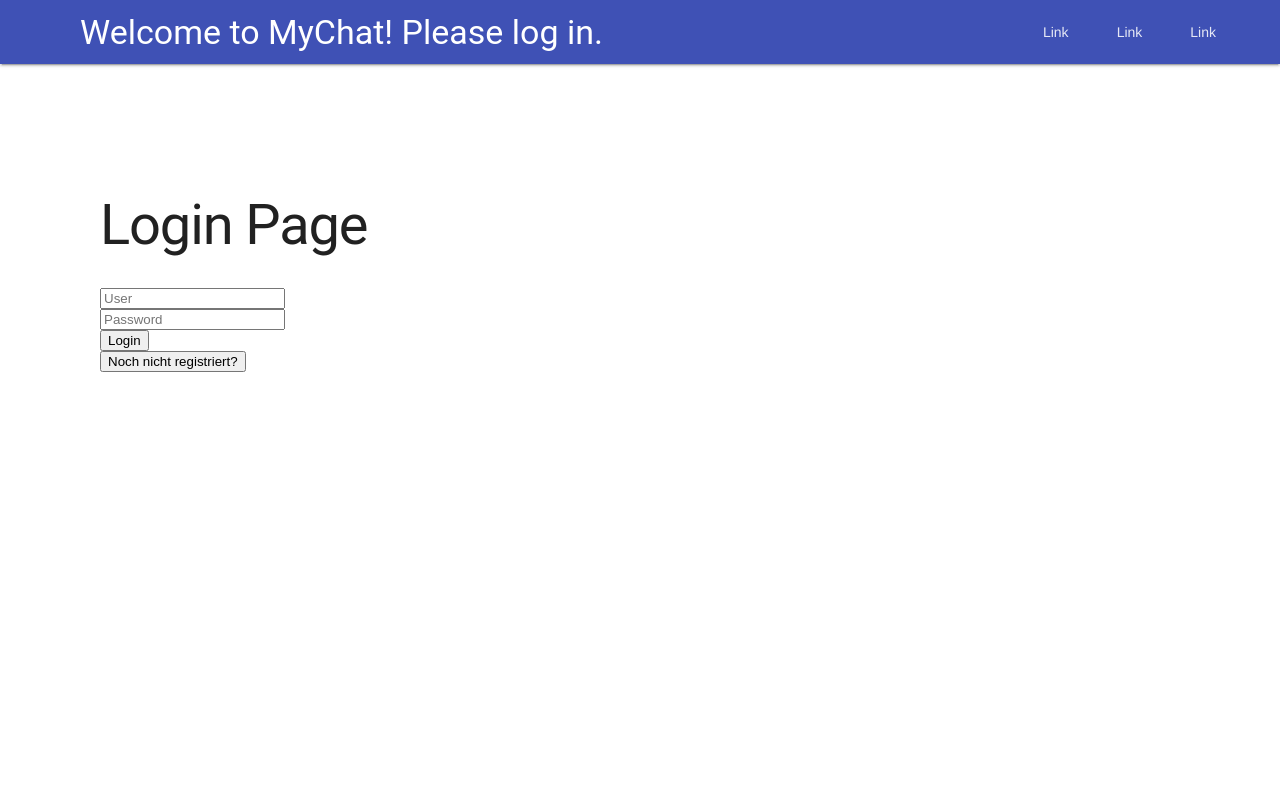
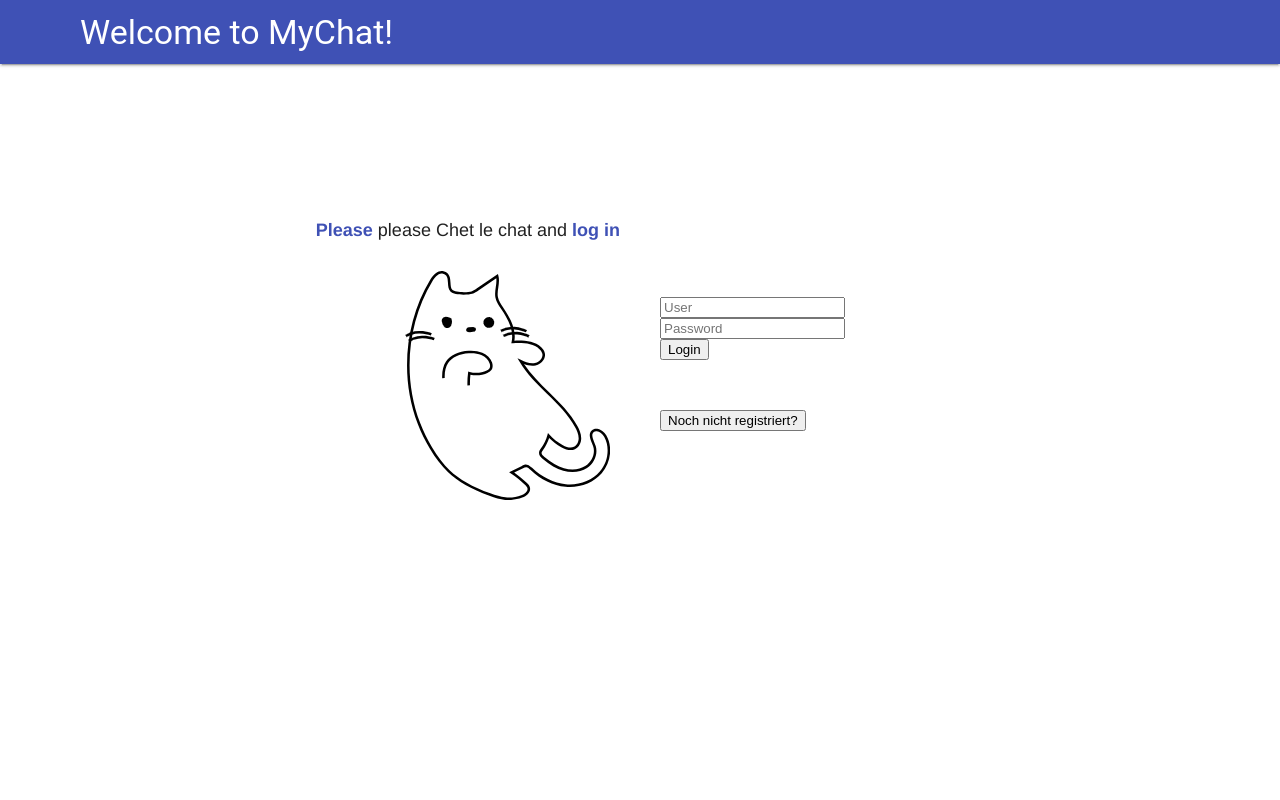
Before and after one commit to SarahZimmermann-Schmutzler/MyChat, a Django app: template MyChat/chatarea/templates/auth/login.html in a window 1280 px wide. Run offline with Django 3.2, Linux system fonts and the light colour scheme; the template is opened without the code that fills it, so the values that code supplies are empty.

Commit message:
layout login page

```diff
--- a/MyChat/chatarea/templates/auth/login.html
+++ b/MyChat/chatarea/templates/auth/login.html
@@ -1,12 +1,60 @@
 {% extends "base.html" %}
 {% block content %}
 
-<h1>Login Page</h1>
+<style>
+    .content-container {
+        width: 100%;
+        height: 50vh;
+        display: flex;
+    }
+
+    .left-container {
+        width: 50%;
+        display: flex;
+        flex-direction: column;
+        justify-content: center;
+        align-items:flex-end;
+        margin-right: 20px;
+        /* background-color: aqua; */
+    }
+
+    .text-container {
+        margin-bottom: 20px;
+        font-size: 18px;
+    }
+
+    .right-container {
+        width: 50%;
+        display: flex;
+        flex-direction: column;
+        justify-content: center;
+        align-items: flex-start;
+        margin-left: 20px;
+        /* background-color: yellow; */
+    }
+
+    .form {
+        margin-bottom: 50px;
+    }
+</style>
+
+<div class="content-container">
+    <div class="left-container">
+        <div class="text-container">
+            <span style="color: #3F51B5; font-weight: bold;">Please</span> please Chet le chat and <span style="color: #3F51B5; font-weight: bold;">log in</span>
             {% if wrongPassword %}
             <p>Benutzername oder Passwort ist falsch</p>
             {% endif %}
+        </div>
 
-<form method="POST" action="/login/">
+        <div>
+            {% load static %}
+            <img src="{% static 'img/cat.png' %}">
+        </div>
+    </div>
+
+    <div class="right-container">
+        <form class="form" method="POST" action="/login/">
             {% csrf_token %}
             <!-- muss immer mit! sonst werden daten nicht an Backend weitergeleitet -->
             <input type="hidden" name="redirect" value="{{redirect}}">
@@ -20,4 +68,6 @@
             {% csrf_token %}
             <button>Noch nicht registriert?</button>
         </form>
+    </div>
+</div>
 {% endblock %}
--- a/MyChat/chatarea/templates/chat/index.html
+++ b/MyChat/chatarea/templates/chat/index.html
@@ -12,7 +12,6 @@
     <!-- alle Nachrichten des Chats mit der id=1 werden auf Seite angezeigt, inkl Erstellungsdatum und Autor -->
 </div>
 
-<!-- JS Function -->
 <script>
     // senden Daten an Backend und geben sie wieder aus
     async function sendMessage() {
@@ -29,7 +28,7 @@
 
         try {
             const wholeDate = new Date().toString();
-            const date = wholeDate.slice(4,15)
+            const date = wholeDate.slice(4, 15)
             messageContainer.innerHTML += `<div id='deleteMessage'><span class="color-grey">[${date}]</span> {{request.user}}: <i class="color-grey">${messagefield.value}</i></div>`;
             // Kopie der neuen Nachricht wird generiert in grau
 
--- a/MyChat/templates/base.html
+++ b/MyChat/templates/base.html
@@ -10,6 +10,7 @@
     {% load static %}
     <link rel="stylesheet" href="{% static 'css/style.css' %}">
     <link rel="shortcut icon" type="image/png" href="{% static 'img/cat.png' %}">
+    <!-- <script type="text/javascript" src="{% static 'js/script.js' %}"></script> -->
 
     <script defer src="https://code.getmdl.io/1.3.0/material.min.js"></script>
     <title>MyChat</title>
@@ -20,28 +21,28 @@
 <div class="mdl-layout mdl-js-layout mdl-layout--fixed-header">
     <header class="mdl-layout__header">
         <div class="mdl-layout__header-row">
-
             <!-- Title -->
             {% if request.user.is_authenticated %}
             <span class="mdl-layout-title">Welcome to MyChat, {{request.user}}</span>
             <!-- user is welcomed by name if logged in -->
 
             {% else %}
-            <h3>Welcome to MyChat! Please log in.</h3>
+            <h3>Welcome to MyChat!</h3>
 
             {% endif %}
 
             <!-- Add spacer, to align navigation to the right -->
             <div class="mdl-layout-spacer"></div>
             <!-- Navigation. We hide it in small screens. -->
-            <nav class="mdl-navigation mdl-layout--large-screen-only">
+            <!-- <nav class="mdl-navigation mdl-layout--large-screen-only">
                 <a class="mdl-navigation__link" href="">Link</a>
                 <a class="mdl-navigation__link" href="">Link</a>
                 <a class="mdl-navigation__link" href="">Link</a>
-            </nav>
+            </nav> -->
         </div>
     </header>
-    <div class="mdl-layout__drawer">
+
+    <!-- <div class="mdl-layout__drawer">
         <span class="mdl-layout-title">Chatroom</span>
         <nav class="mdl-navigation">
             <a class="mdl-navigation__link" href="">Link</a>
@@ -49,7 +50,7 @@
             <a class="mdl-navigation__link" href="">Link</a>
             <a class="mdl-navigation__link" href="">Link</a>
         </nav>
-    </div>
+    </div> -->
     <main class="mdl-layout__content">
         <div class="page-content">
             <!-- Your content goes here -->
```
Also changed, not shown: MyChat/static/js/script.js (added). Lines whose indentation alone changed are shown as unchanged.
